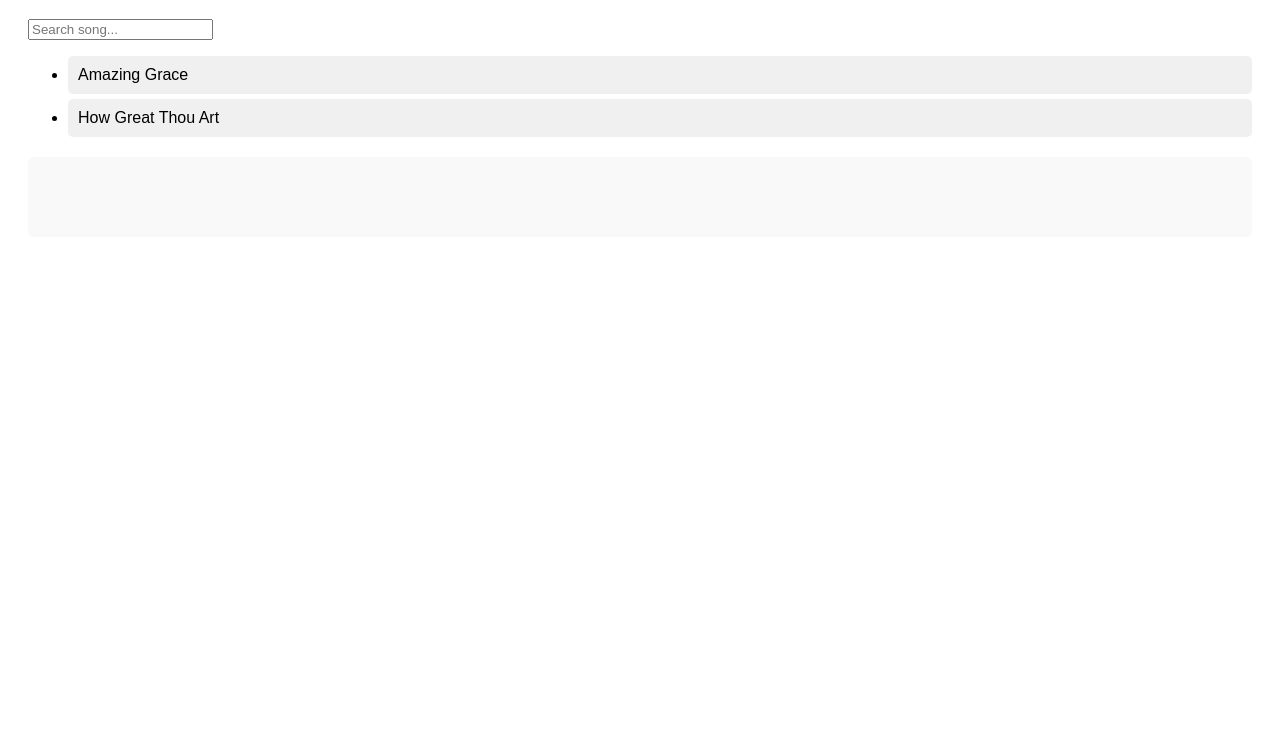
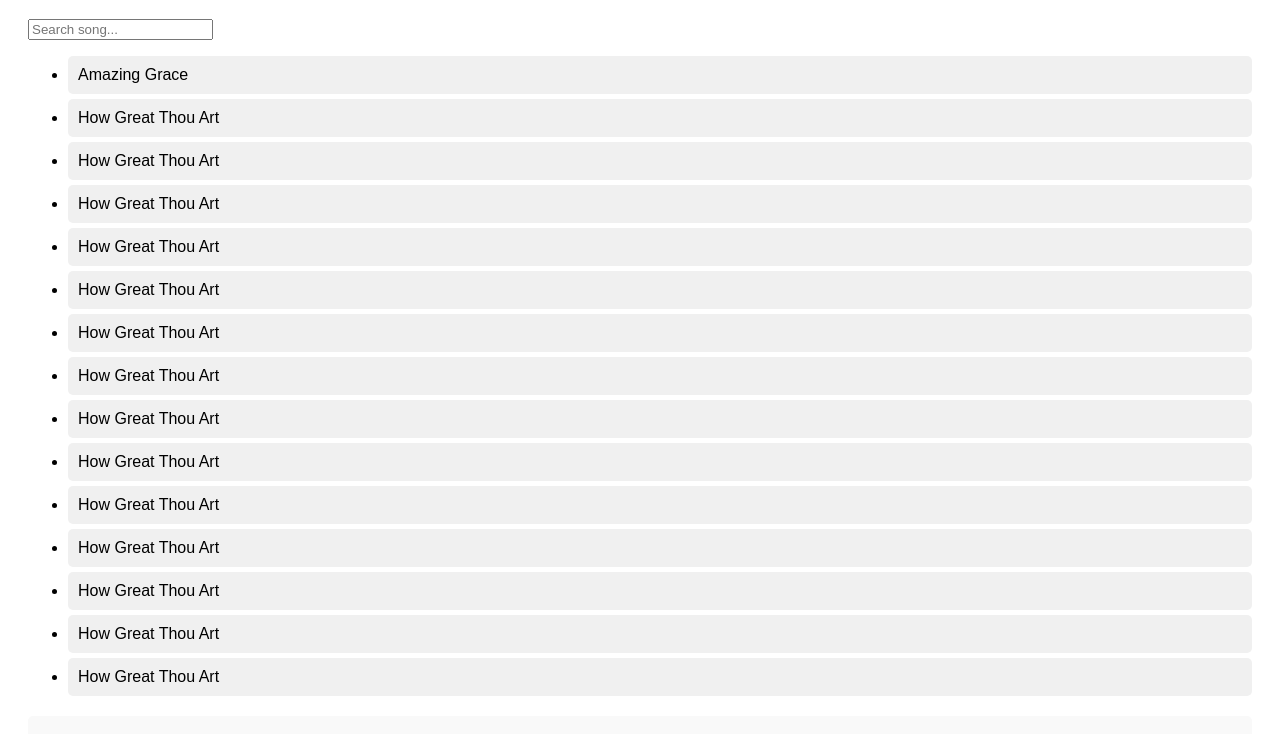
Before and after one commit to Dal-ossss/Songbook, a plain HTML site: page index.html in a window 1280 px wide. Shown: the part 90-824 px from the top of the page. Before the commit the page ends 800 px from the top, so only its background shows below. Drawn offline with Linux system fonts and the light colour scheme.

Commit message:
commited

```diff
--- a/index.html
+++ b/index.html
@@ -13,6 +13,18 @@
 <ul id="songList">
   <li onclick="showSong('Amazing Grace')">Amazing Grace</li>
   <li onclick="showSong('How Great Thou Art')">How Great Thou Art</li>
+  <li onclick="showSong('How Great Thou Art')">How Great Thou Art</li>
+  <li onclick="showSong('How Great Thou Art')">How Great Thou Art</li>
+  <li onclick="showSong('How Great Thou Art')">How Great Thou Art</li>
+  <li onclick="showSong('How Great Thou Art')">How Great Thou Art</li>
+  <li onclick="showSong('How Great Thou Art')">How Great Thou Art</li>
+  <li onclick="showSong('How Great Thou Art')">How Great Thou Art</li>
+  <li onclick="showSong('How Great Thou Art')">How Great Thou Art</li>
+  <li onclick="showSong('How Great Thou Art')">How Great Thou Art</li>
+  <li onclick="showSong('How Great Thou Art')">How Great Thou Art</li>
+  <li onclick="showSong('How Great Thou Art')">How Great Thou Art</li>
+  <li onclick="showSong('How Great Thou Art')">How Great Thou Art</li><li onclick="showSong('How Great Thou Art')">How Great Thou Art</li>
+  <li onclick="showSong('How Great Thou Art')">How Great Thou Art</li>
 </ul>
 
 <div id="lyrics"></div>
```
